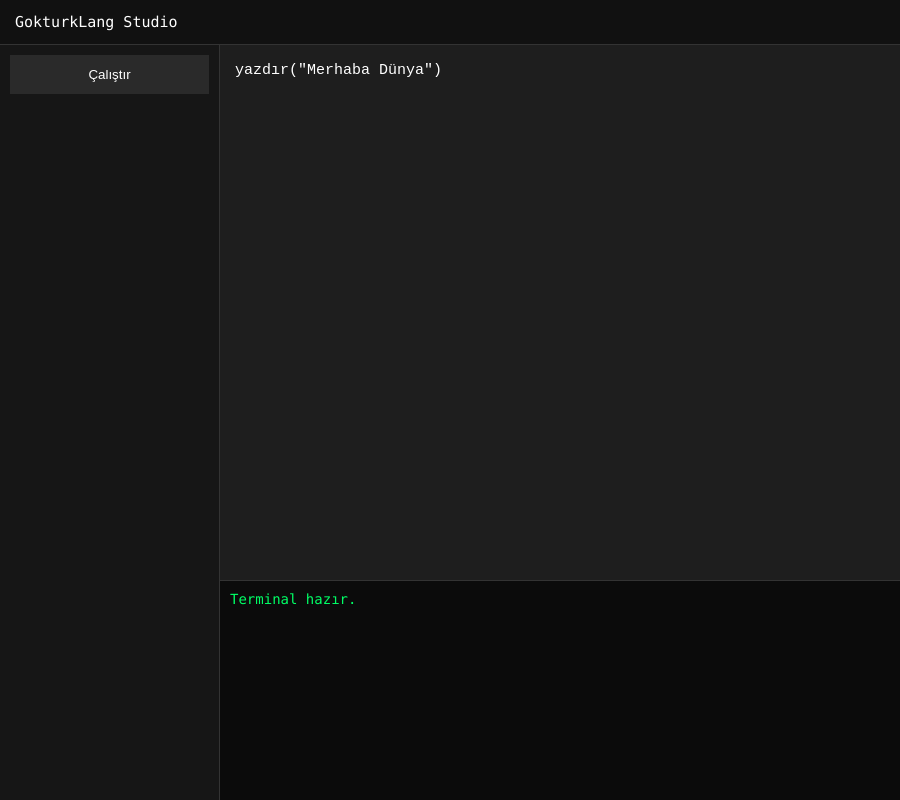
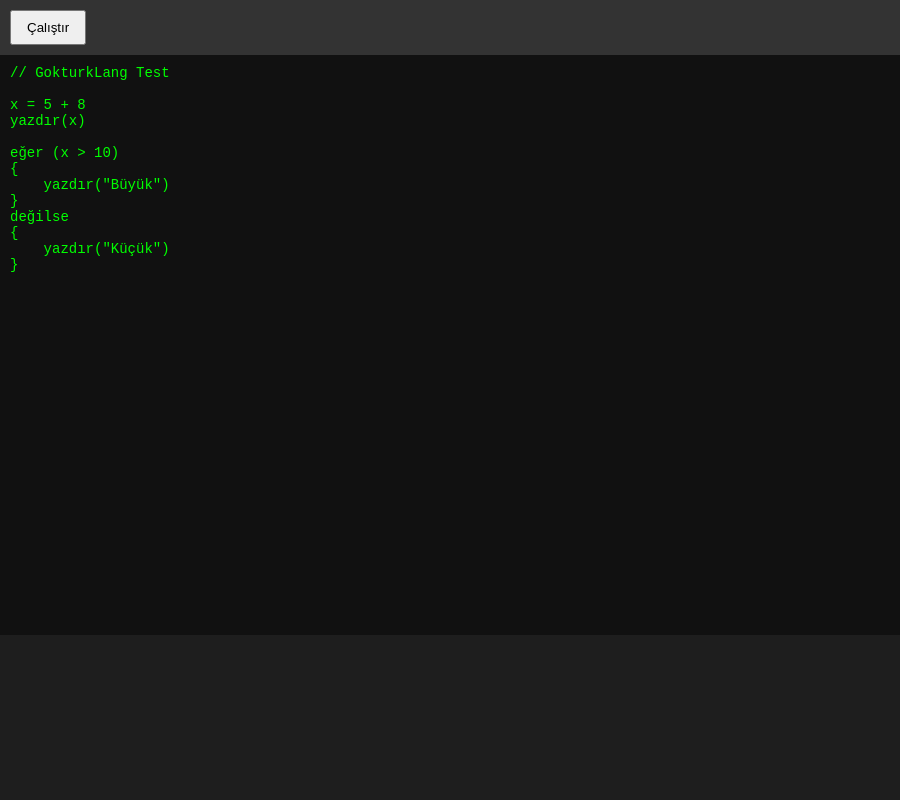
Before and after one commit to salihvatanseverc/GokturkLang, an Electron app: page GokturkStudio/index.html in a window 900 px wide. Drawn offline with Linux system fonts and the light colour scheme.

Commit message:
GokturkStudio arayüz + output sistemi guncelleme

```diff
--- a/GokturkStudio/index.html
+++ b/GokturkStudio/index.html
@@ -3,185 +3,85 @@
 
 <head>
     <meta charset="UTF-8">
-<title>GokturkLang Studio</title>
+    <title>GokturkStudio</title>
 
     <style>
-
-*{
-    margin:0;
-    padding:0;
-    box-sizing:border-box;
+        body {
+            margin: 0;
+            font-family: Consolas;
+            background: #1e1e1e;
+            color: white;
         }
 
-body{
-    background:#1e1e1e;
-    color:white;
-    font-family:Consolas;
-    overflow:hidden;
+        #editor {
+            width: 100%;
+            height: 70vh;
+            background: #111;
+            color: #0f0;
+            border: none;
+            outline: none;
+            padding: 10px;
+            font-size: 14px;
         }
 
-#topbar{
-    width:100%;
-    height:45px;
-    background:#111;
-    border-bottom:1px solid #333;
-    display:flex;
-    align-items:center;
-    padding-left:15px;
-    font-size:15px;
+        #bar {
+            padding: 10px;
+            background: #333;
         }
 
-#container{
-    display:flex;
-    width:100%;
-    height:calc(100vh - 45px);
+        button {
+            padding: 8px 15px;
+            cursor: pointer;
         }
-
-#sidebar{
-    width:220px;
-    background:#161616;
-    border-right:1px solid #333;
-    padding:10px;
-}
-
-#editor-area{
-    flex:1;
-    display:flex;
-    flex-direction:column;
-}
-
-#editor{
-    flex:1;
-    background:#1e1e1e;
-    color:white;
-    border:none;
-    outline:none;
-    resize:none;
-    padding:15px;
-    font-size:15px;
-    line-height:1.5;
-}
-
-#terminal{
-    height:220px;
-    background:#0b0b0b;
-    color:#00ff66;
-    border-top:1px solid #333;
-    padding:10px;
-    overflow:auto;
-    font-size:14px;
-}
-
-button{
-    width:100%;
-    padding:12px;
-    border:none;
-    background:#2a2a2a;
-    color:white;
-    cursor:pointer;
-    margin-bottom:10px;
-    transition:0.2s;
-}
-
-button:hover{
-    background:#383838;
-}
-
     </style>
 </head>
 
 <body>
 
-<div id="topbar">
-    GokturkLang Studio
+    <div id="bar">
+        <button onclick="runCode()">Çalıştır</button>
     </div>
 
-<div id="container">
+    <textarea id="editor">
+// GokturkLang Test
 
-    <div id="sidebar">
+x = 5 + 8
+yazdır(x)
 
-        <button onclick="runCode()">
-            Çalıştır
-        </button>
-
-    </div>
-
-    <div id="editor-area">
-
-<textarea id="editor">
-yazdır("Merhaba Dünya")
+eğer (x > 10)
+{
+    yazdır("Büyük")
+}
+değilse
+{
+    yazdır("Küçük")
+}
     </textarea>
 
-<div id="terminal">
-Terminal hazır.
-</div>
+    <script>
+        const { ipcRenderer } =
+            window.require ?
+            window.require("electron") :
+            {};
 
-    </div>
-
-</div>
-
-<script>
-
-const Lexer =
-require("../GokturkLang/Core/lexer.js");
-
-const Parser =
-require("../GokturkLang/Core/parser.js");
-
-const Interpreter =
-require("../GokturkLang/Core/interpreter.js");
-
-function runCode(){
+        function runCode() {
 
             const code =
                 document.getElementById("editor").value;
 
-    const terminal =
-    document.getElementById("terminal");
+            // Electron varsa output penceresine gönder
+            if (ipcRenderer) {
 
-    terminal.innerHTML = "";
-
-    try{
-
-        const lexer =
-        new Lexer(code);
-
-        const tokens =
-        lexer.tokenize();
-
-        const parser =
-        new Parser(tokens);
-
-        const ast =
-        parser.parse();
-
-        const oldLog =
-        console.log;
-
-        console.log = function(message){
-
-            terminal.innerHTML +=
-            message + "<br>";
-        };
-
-        const interpreter =
-        new Interpreter();
-
-        interpreter.run(ast);
-
-        console.log = oldLog;
+                ipcRenderer.send(
+                    "run-code",
+                    code
+                );
             }
 
-    catch(err){
-
-        terminal.innerHTML =
-        "<span style='color:red;'>HATA:<br><br>" +
-        err +
-        "</span>";
+            console.log(code);
         }
-}
-
     </script>
 
 </body>
+
 </html>
```
Also changed, not shown: GokturkStudio/main.js (+29 -136 lines), GokturkStudio/output.html (added, +78 -0 lines). Lines whose indentation alone changed are shown as unchanged.
